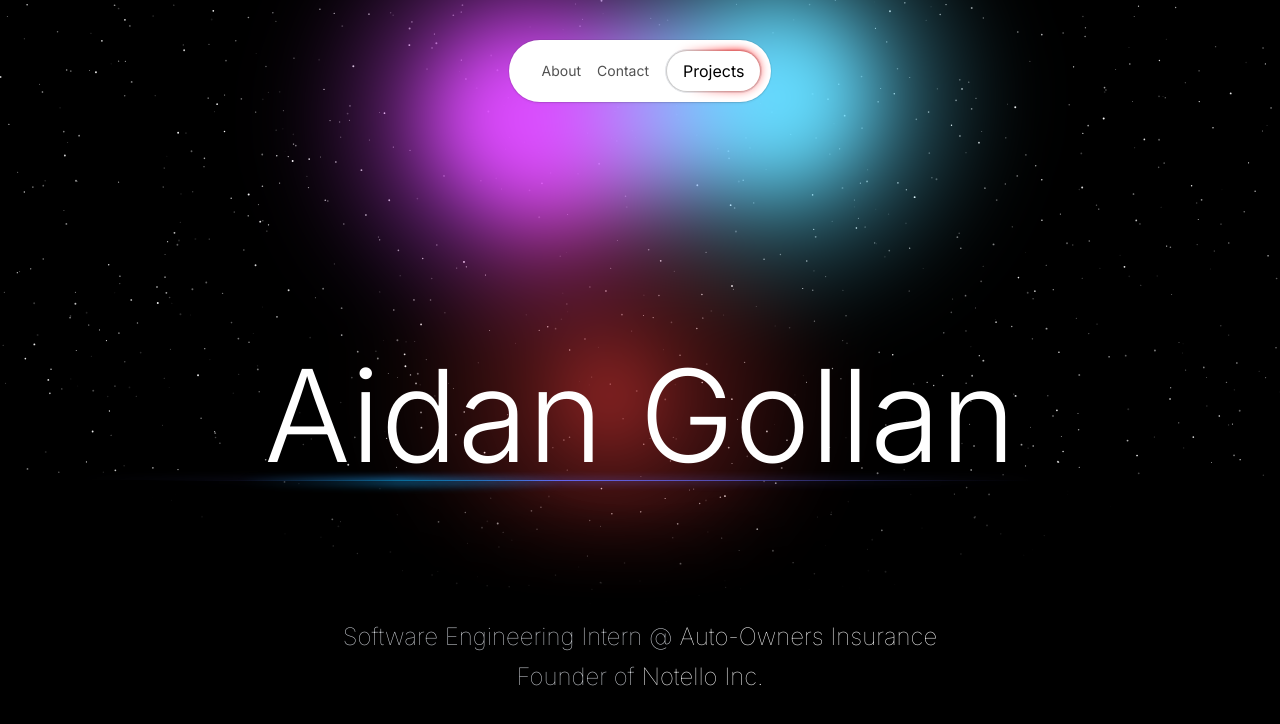
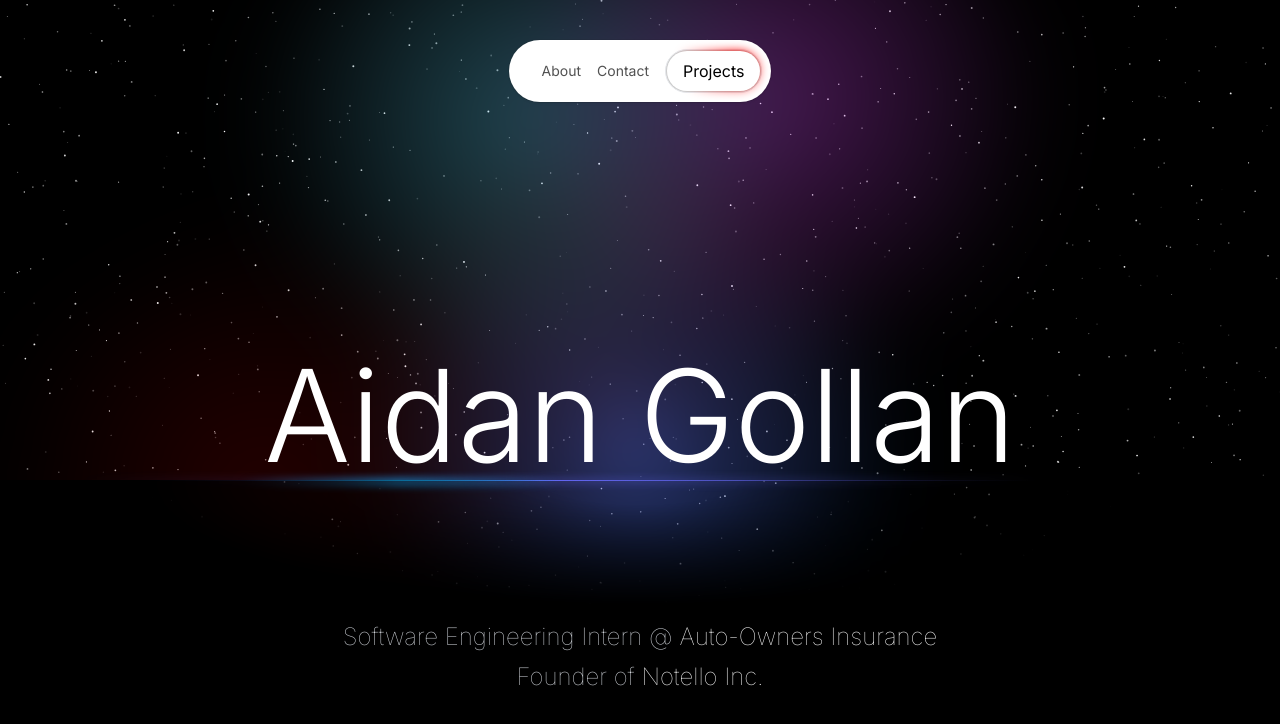
Before and after one commit to aidangollan/aidangollan.com, a Next.js app: page / in a window 1280 px wide. Shown: the top 724 px of the page. Built offline with nearby package versions, Linux system fonts and the light colour scheme.

Commit message:
blob brightness

```diff
--- a/src/app/sparkleBlobs.tsx
+++ b/src/app/sparkleBlobs.tsx
@@ -11,10 +11,10 @@ export default function SparkleBlobs() {
           gradientBackgroundStart="rgb(0, 0, 0)"
           gradientBackgroundEnd="rgb(0, 0, 0)"
           firstColor="18, 113, 255"
-          secondColor="221, 74, 255"
-          thirdColor="100, 220, 255"
+          secondColor="100, 220, 255"
+          thirdColor="221, 74, 255"
           fourthColor="200, 50, 50"
-          fifthColor="180, 180, 50"
+          fifthColor="180, 0, 0"
           pointerColor="140, 100, 255"
           size="60%"
           blendingValue="hard-light"
--- a/src/components/ui/background-gradient-animation.tsx
+++ b/src/components/ui/background-gradient-animation.tsx
@@ -120,37 +120,46 @@ export const BackgroundGradientAnimation = ({
       >
         <div
           className={cn(
-            `absolute [background:radial-gradient(circle_at_center,_var(--first-color)_0,_var(--first-color)_50%)_no-repeat]`,
+            `absolute [background:radial-gradient(circle_at_center,_rgba(var(--first-color),_0.5)_0%,_rgba(var(--first-color),_0)_60%)]`,
             `[mix-blend-mode:var(--blending-value)] w-[var(--size)] h-[var(--size)] top-[calc(50%-var(--size)/2)] left-[calc(50%-var(--size)/2)]`,
             `[transform-origin:center_center]`,
             `animate-first`,
-            `opacity-100`
+            `opacity-80`
           )}
         ></div>
         <div
           className={cn(
-            `absolute [background:radial-gradient(circle_at_center,_rgba(var(--second-color),_0.8)_0,_rgba(var(--second-color),_0)_50%)_no-repeat]`,
+            `absolute [background:radial-gradient(circle_at_center,_rgba(var(--second-color),_0.4)_0%,_rgba(var(--second-color),_0)_60%)]`,
             `[mix-blend-mode:var(--blending-value)] w-[var(--size)] h-[var(--size)] top-[calc(50%-var(--size)/2)] left-[calc(50%-var(--size)/2)]`,
             `[transform-origin:calc(50%-400px)]`,
             `animate-second`,
-            `opacity-100`
+            `opacity-80`
           )}
         ></div>
         <div
           className={cn(
-            `absolute [background:radial-gradient(circle_at_center,_rgba(var(--third-color),_0.8)_0,_rgba(var(--third-color),_0)_50%)_no-repeat]`,
+            `absolute [background:radial-gradient(circle_at_center,_rgba(var(--third-color),_0.4)_0%,_rgba(var(--third-color),_0)_60%)]`,
             `[mix-blend-mode:var(--blending-value)] w-[var(--size)] h-[var(--size)] top-[calc(50%-var(--size)/2)] left-[calc(50%-var(--size)/2)]`,
             `[transform-origin:calc(50%+400px)]`,
             `animate-third`,
-            `opacity-100`
+            `opacity-80`
           )}
         ></div>
         <div
           className={cn(
-            `absolute [background:radial-gradient(circle_at_center,_rgba(var(--fourth-color),_0.8)_0,_rgba(var(--fourth-color),_0)_50%)_no-repeat]`,
+            `absolute [background:radial-gradient(circle_at_center,_rgba(var(--fourth-color),_0.3)_0%,_rgba(var(--fourth-color),_0)_60%)]`,
             `[mix-blend-mode:var(--blending-value)] w-[var(--size)] h-[var(--size)] top-[calc(50%-var(--size)/2)] left-[calc(50%-var(--size)/2)]`,
             `[transform-origin:calc(50%-200px)]`,
             `animate-fourth`,
+            `opacity-70`
+          )}
+        ></div>
+        <div
+          className={cn(
+            `absolute [background:radial-gradient(circle_at_center,_rgba(var(--fifth-color),_0.3)_0%,_rgba(var(--fifth-color),_0)_60%)]`,
+            `[mix-blend-mode:var(--blending-value)] w-[var(--size)] h-[var(--size)] top-[calc(50%-var(--size)/2)] left-[calc(50%-var(--size)/2)]`,
+            `[transform-origin:calc(50%-200px)]`,
+            `animate-fifth`,
             `opacity-70`
           )}
         ></div>
@@ -160,7 +169,7 @@ export const BackgroundGradientAnimation = ({
             ref={interactiveRef}
             onMouseMove={handleMouseMove}
             className={cn(
-              `absolute [background:radial-gradient(circle_at_center,_rgba(var(--pointer-color),_0.8)_0,_rgba(var(--pointer-color),_0)_50%)_no-repeat]`,
+              `absolute [background:radial-gradient(circle_at_center,_rgba(var(--pointer-color),_0.3)_0%,_rgba(var(--pointer-color),_0)_60%)]`,
               `[mix-blend-mode:var(--blending-value)] w-full h-full -top-1/2 -left-1/2`,
               `opacity-70`
             )}
```
